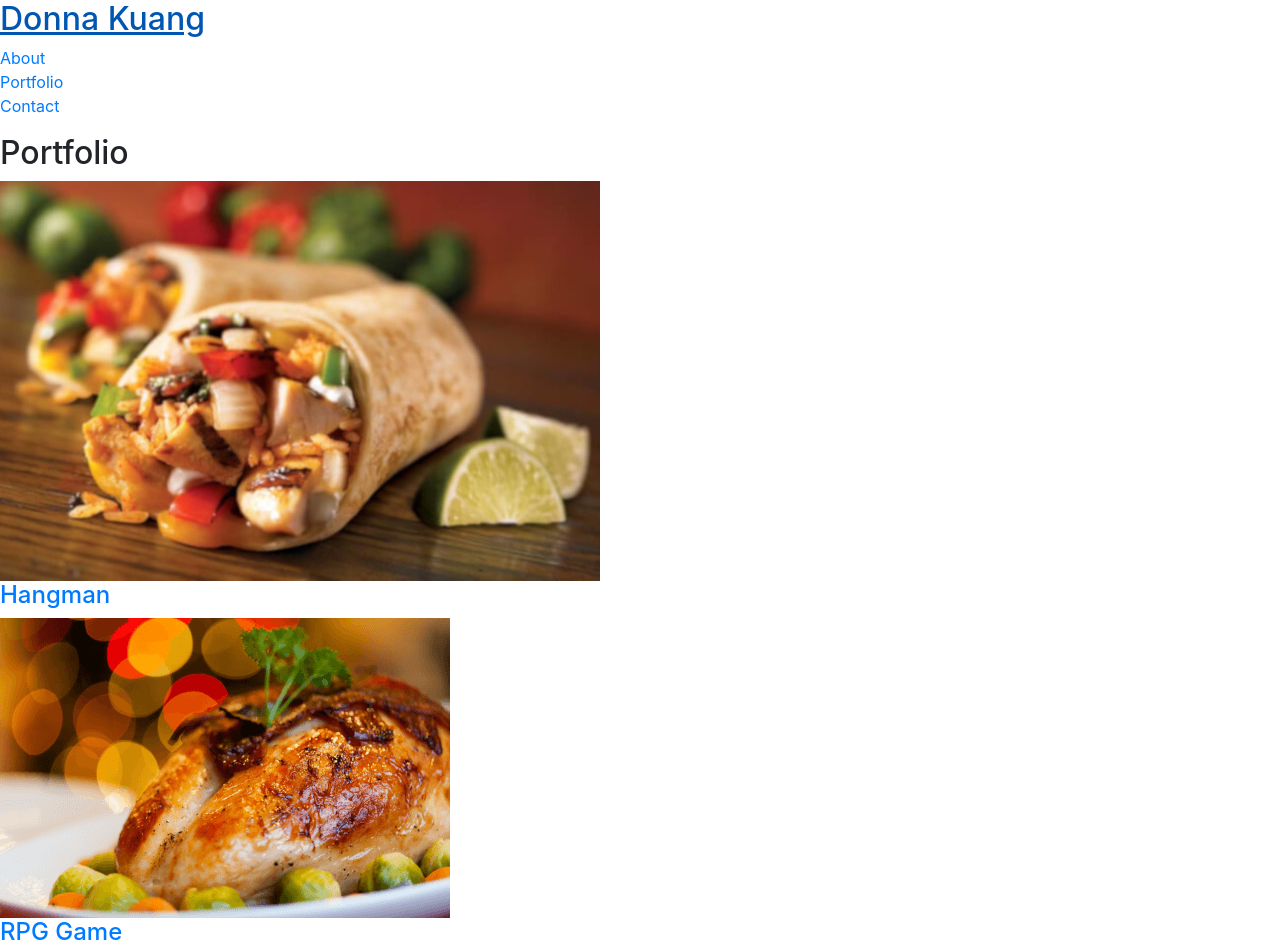
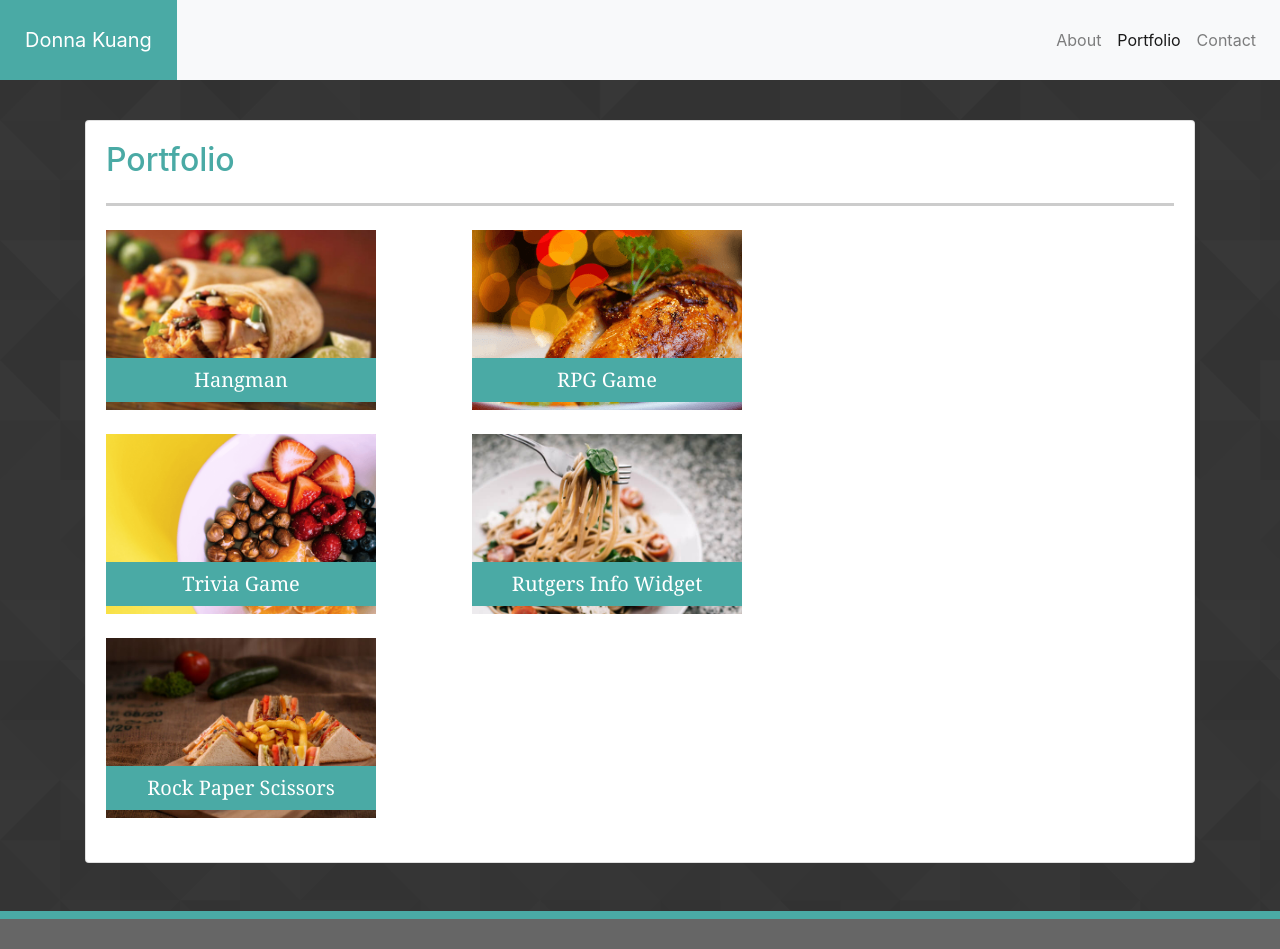
Before and after one commit to dolaku/Bootstrap-Portfolio, a plain HTML site: page portfolio.html in a window 1280 px wide. Shown: the top 949 px of the page. Drawn offline with nearby package versions, Linux system fonts and the light colour scheme.

Commit message:
Complete portfolio page

```diff
--- a/assets/css/custom.css
+++ b/assets/css/custom.css
@@ -28,8 +28,38 @@ div.container h2 {
     border-bottom: #ccc solid 3px;
     color: #4aaaa5;
 }
+/***** Homepage *****/
 #home div.container img {
     height: 180px;
+}
+/***** Portfolio Page *****/
+#portfolio .project {
+    position: relative;
+    width: 300px;
+}
+#portfolio .thumbnail {
+    max-width: 100%;
+    object-fit: cover;
+}
+#portfolio h4 {
+    background-color: #4aaaa5;
+    color: #fff;
+    font-family: 'Georgia', 'Times', 'Times New Roman', serif;
+    font-size: 1.25rem;
+    padding: 10px;
+    position: absolute;
+        bottom: 0;
+    text-align: center;
+    transition: .3s;
+    width: calc(100% - 30px);
+}
+#portfolio h4:hover {
+    bottom: 5px;
+    box-shadow: inset 0px 0px 10px #226966;
+    filter: hue-rotate(180deg);
+    opacity: .75;
+    text-shadow: 0 0 3px #fff;
+    transition: .4s;
 }
 footer {
     background-color: #666;
--- a/portfolio.html
+++ b/portfolio.html
@@ -1,53 +1,103 @@
 <!DOCTYPE html>
 <html lang="en">
+
 <head>
     <meta charset="UTF-8">
-    <meta name="viewport" content="width=device-width, initial-scale=1.0">
+    <meta name="viewport" content="width=device-width, initial-scale=1, shrink-to-fit=no">
     <meta http-equiv="X-UA-Compatible" content="ie=edge">
     <link rel="stylesheet" href="assets/css/reset.css">
     <link rel="stylesheet" href="https://stackpath.bootstrapcdn.com/bootstrap/4.1.3/css/bootstrap.min.css" integrity="sha384-MCw98/SFnGE8fJT3GXwEOngsV7Zt27NXFoaoApmYm81iuXoPkFOJwJ8ERdknLPMO" crossorigin="anonymous">
+    <link rel="stylesheet" href="assets/css/custom.css">
     <title>Bootstrap Portfolio</title>
 </head>
-<body>
-    <header>
-        <div>
-            <a href="index.html"><h2>Donna Kuang</h2></a>
-            <nav>
-                <ul>
-                    <li><a href="index.html">About</a></li>
-                    <li><a href="portfolio.html">Portfolio</a></li>
-                    <li><a href="contact.html">Contact</a></li>
+
+<body id="home">
+    <div class="container">
+        <nav class="navbar navbar-expand-md navbar-light bg-light fixed-top p-0 pr-3">
+            <a class="navbar-brand" id="nav-title" href="index.html">Donna Kuang</a>
+            <button class="navbar-toggler" type="button" data-toggle="collapse" data-target="#navbarsExample09" aria-controls="navbarsExample09" aria-expanded="false" aria-label="Toggle navigation">
+                <span class="navbar-toggler-icon"></span>
+            </button>
+
+            <div class="collapse navbar-collapse text-right" id="navbarsExample09">
+                <ul class="navbar-nav ml-auto">
+                    <li class="nav-item">
+                        <a class="nav-link" href="./index.html">About</a>
+                    </li>
+                    <li class="nav-item active">
+                        <a class="nav-link" href="./portfolio.html">Portfolio<span class="sr-only">(current)</span></a>
+                    </li>
+                    <li class="nav-item">
+                        <a class="nav-link" href="./contact.html" tabindex="-1">Contact</a>
+                    </li>
                 </ul>
+            </div>
         </nav>
+
+        <main role="main" id="portfolio">
+            <div class="row mb-5">
+                <div class="col-md-12">
+                    <div class="card">
+                        <div class="card-body">
+                            <h2 class="card-title pb-4 mb-4">Portfolio</h2>
+                            <div class="row mb-4">
+                                <div class="col-lg-4 col-md-6 col-s-12">
+                                    <div class="project">
+                                        <img class="thumbnail" src="assets/images/burrito.jpg" alt="">
+                                        <a href="#">
+                                            <h4>Hangman</h4>
+                                        </a>
                                     </div>
-    </header>
-    <section>
-        <div>
-            <h2>Portfolio</h2>
-            <div>
-                <div>
-                    <img src="assets/images/burrito.jpg" alt="">
-                    <a href="#"><h4>Hangman</h4></a>
                                 </div>
-                <div>
-                    <img src="assets/images/chicken.jpg" alt="">
-                    <a href="#"><h4>RPG Game</h4></a>
+                                <div class="col-lg-4 col-md-6 col-s-12">
+                                    <div class="project">
+                                        <img class="thumbnail" src="assets/images/chicken.jpg" alt="">
+                                        <a href="#">
+                                            <h4>RPG Game</h4>
+                                        </a>
                                     </div>
-                <div>
-                    <img src="assets/images/fruit.jpg" alt="">
-                    <a href="#"><h4>Trivia Game</h4></a>
                                 </div>
-                <div>
-                    <img src="assets/images/pasta.jpg" alt="">
-                    <a href="#"><h4>Rutgers Info Widget</h4></a>
+                            </div> <!--row1-->
+                            <div class="row mb-4">
+                                <div class="col-lg-4 col-md-6 col-s-12">
+                                    <div class="project">
+                                        <img class="thumbnail" src="assets/images/fruit.jpg" alt="">
+                                        <a href="#">
+                                            <h4>Trivia Game</h4>
+                                        </a>
                                     </div>
-                <div>
-                    <img src="assets/images/sandwich.jpg" alt="">
-                    <a href="#"><h4>Rock Paper Scissors</h4></a>
+                                </div>
+                                <div class="col-lg-4 col-md-6 col-s-12">
+                                    <div class="project">
+                                        <img class="thumbnail" src="assets/images/pasta.jpg" alt="">
+                                        <a href="#">
+                                            <h4>Rutgers Info Widget</h4>
+                                        </a>
+                                    </div>
+                                </div>
+                            </div> <!--row2-->
+                            <div class="row mb-4">
+                                <div class="col-lg-4 col-md-6 col-s-12">
+                                    <div class="project">
+                                        <img class="thumbnail" src="assets/images/sandwich.jpg" alt="">
+                                        <a href="#">
+                                            <h4>Rock Paper Scissors</h4>
+                                        </a>
+                                    </div>
+                                </div>
+                            </div> <!--row3-->
                         </div>
                     </div>
                 </div>
-    </section>
-    <footer>Copyright &copy;</footer>
+            </div>
+    </div>
+    </main>
+    </div>
+    <footer class="text-center">Copyright &copy;</footer>
+
+    <script src="https://code.jquery.com/jquery-3.3.1.slim.min.js" integrity="sha384-q8i/X+965DzO0rT7abK41JStQIAqVgRVzpbzo5smXKp4YfRvH+8abtTE1Pi6jizo" crossorigin="anonymous"></script>
+    <script src="https://cdnjs.cloudflare.com/ajax/libs/popper.js/1.14.7/umd/popper.min.js" integrity="sha384-UO2eT0CpHqdSJQ6hJty5KVphtPhzWj9WO1clHTMGa3JDZwrnQq4sF86dIHNDz0W1" crossorigin="anonymous"></script>
+    <script src="https://stackpath.bootstrapcdn.com/bootstrap/4.3.1/js/bootstrap.min.js" integrity="sha384-JjSmVgyd0p3pXB1rRibZUAYoIIy6OrQ6VrjIEaFf/nJGzIxFDsf4x0xIM+B07jRM" crossorigin="anonymous"></script>
 </body>
+
 </html>
```
Lines whose indentation alone changed are shown as unchanged.
